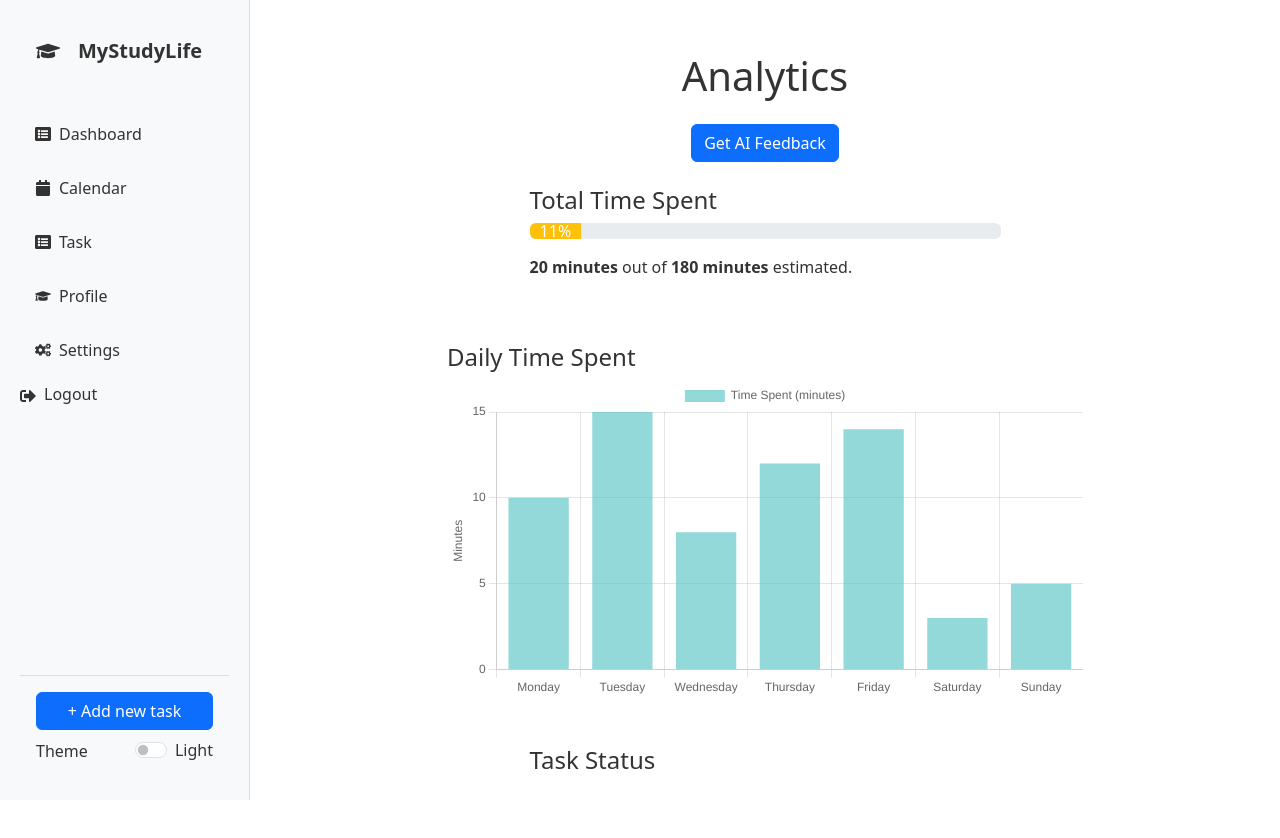
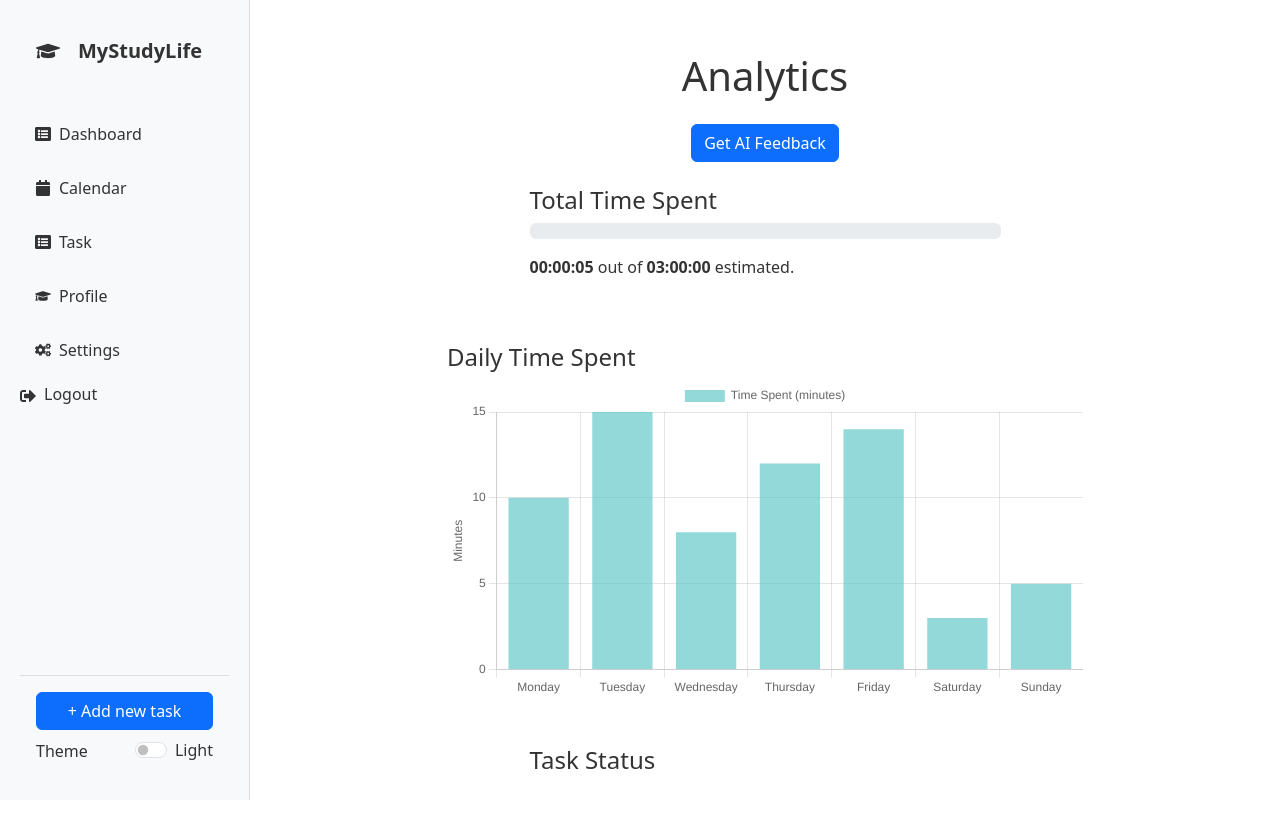
Before and after one commit to tuanzzfds/AI-Study-Planner, a React (Vite) app in the folder frontend/: page /analytics in a window 1280 px wide. Shown: the top 838 px of the page. Built offline with nearby package versions, Linux system fonts and the light colour scheme; no server answers.

Commit message:
get total time spent

```diff
--- a/frontend/src/pages/AnalyticsPage.jsx
+++ b/frontend/src/pages/AnalyticsPage.jsx
@@ -24,6 +24,12 @@ const AnalyticsPage = () => {
   // const totalTimeSpent = 750; // in minutes
   // const progressPercentage = Math.round((totalTimeSpent / totalEstimatedTime) * 100);
 
+  const [totalEstimatedTime, setTotalEstimatedTime] = useState(180 * 60); // in seconds
+  const [totalTimeSpent, setTotalTimeSpent] = useState(0 * 60); // in seconds
+  const [progressPercentage, setProgressPercentage] = useState(Math.round((totalTimeSpent / totalEstimatedTime) * 100));
+  const [isRunning, setIsRunning] = useState(true);
+  const [intervalId, setIntervalId] = useState(null);
+
   // Mock data for daily time spent
   const dailyData = {
     labels: ['Monday', 'Tuesday', 'Wednesday', 'Thursday', 'Friday', 'Saturday', 'Sunday'],
@@ -36,8 +42,9 @@ const AnalyticsPage = () => {
     ],
   };
 
-  const [totalEstimatedTime, setTotalEstimatedTime] = useState(180); // in minutes
-  const [totalTimeSpent, setTotalTimeSpent] = useState(20); // in minutes
+  // const [totalEstimatedTime, setTotalEstimatedTime] = useState(180); // in minutes
+  // const [totalTimeSpent, setTotalTimeSpent] = useState(20); // in minutes
+  // const [progressPercentage, setProgressPercentage] = useState(Math.round((totalTimeSpent / totalEstimatedTime) * 100));
   useEffect(() => {
     const fetchTotalTimeSpent = async () => {
       try {
@@ -45,27 +52,57 @@ const AnalyticsPage = () => {
         const response = await axios.get('http://localhost:5001/api/user/totaltime', {
           headers: { Authorization: `Bearer ${token}` },
         });
-        setTotalTimeSpent(response.data.totalTimeSpent);
+        setTotalTimeSpent(response.data.totalTimeSpent * 60); // Convert minutes to seconds
+        setProgressPercentage(Math.round((response.data.totalTimeSpent * 60 / totalEstimatedTime) * 100));
       } catch (error) {
         console.error('Error fetching total time spent:', error);
       }
     };
 
     fetchTotalTimeSpent();
-  }, []);
+  }, [totalEstimatedTime]);
 
-  const progressPercentage = Math.round((totalTimeSpent / totalEstimatedTime) * 100);
+  useEffect(() => {
+    if (isRunning) {
+      const newIntervalId = setInterval(() => {
+        setTotalTimeSpent(prevTime => {
+          const newTime = prevTime + 1;
+          setProgressPercentage(Math.round((newTime / totalEstimatedTime) * 100));
+          if (newTime >= totalEstimatedTime) {
+            clearInterval(newIntervalId);
+            setIsRunning(false);
+          }
+          return newTime;
+        });
+      }, 1000); // Increase time every second
+      setIntervalId(newIntervalId);
+      return () => clearInterval(newIntervalId);
+    }
+  }, [isRunning, totalEstimatedTime]);
 
-  // Mock data for task statuses
-  // const taskStatusData = {
-  //   labels: ['Completed', 'In Progress', 'Overdue'],
-  //   datasets: [
-  //     {
-  //       data: [15, 8, 3], // Replace with actual task data
-  //       backgroundColor: ['#4caf50', '#ffeb3b', '#f44336'],
-  //     },
-  //   ],
+  // const handleStartProgress = () => {
+  //   const interval = setInterval(() => {
+  //     setTotalTimeSpent(prevTime => {
+  //       const newTime = prevTime + 1;
+  //       setProgressPercentage(Math.round((newTime / totalEstimatedTime) * 100));
+  //       if (newTime >= totalEstimatedTime) {
+  //         clearInterval(interval);
+  //       }
+  //       return newTime;
+  //     });
+  //   }, 1000); // Increase time every second
   // };
+
+  const formatTime = (seconds) => {
+    const h = Math.floor(seconds / 3600);
+    const m = Math.floor((seconds % 3600) / 60);
+    const s = seconds % 60;
+    return `${h.toString().padStart(2, '0')}:${m.toString().padStart(2, '0')}:${s.toString().padStart(2, '0')}`;
+  };
+
+  // const progressPercentage = Math.round((totalTimeSpent / totalEstimatedTime) * 100);
+
+
   const [taskStatusData, setTaskStatusData] = useState({
     labels: ['Todo', 'In Progress', 'Completed', 'Expired', 'Not Started'],
     datasets: [
@@ -178,7 +215,7 @@ const AnalyticsPage = () => {
                 variant={progressPercentage > 60 ? 'success' : 'warning'}
               />
               <p className="mt-3">
-                <strong>{totalTimeSpent} minutes</strong> out of <strong>{totalEstimatedTime} minutes</strong> estimated.
+                <strong>{formatTime(totalTimeSpent)}</strong> out of <strong>{formatTime(totalEstimatedTime)}</strong> estimated.
               </p>
             </Col>
           </Row>
```
Also changed, not shown: 1 other file (tests, documents, lock files or other folders).
